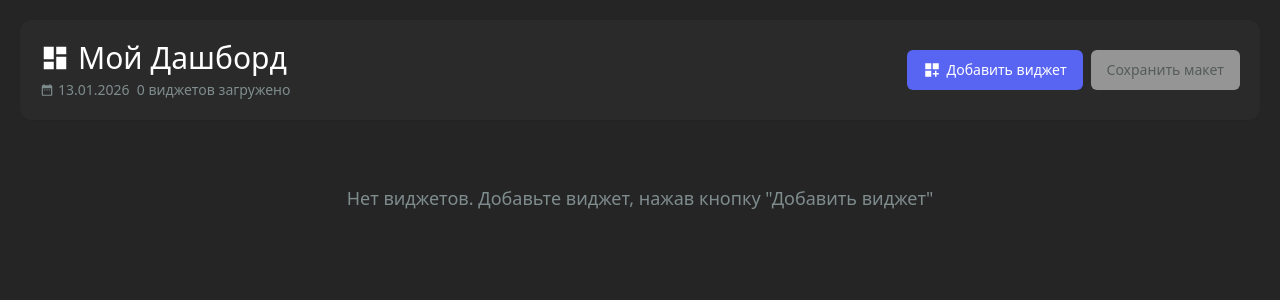
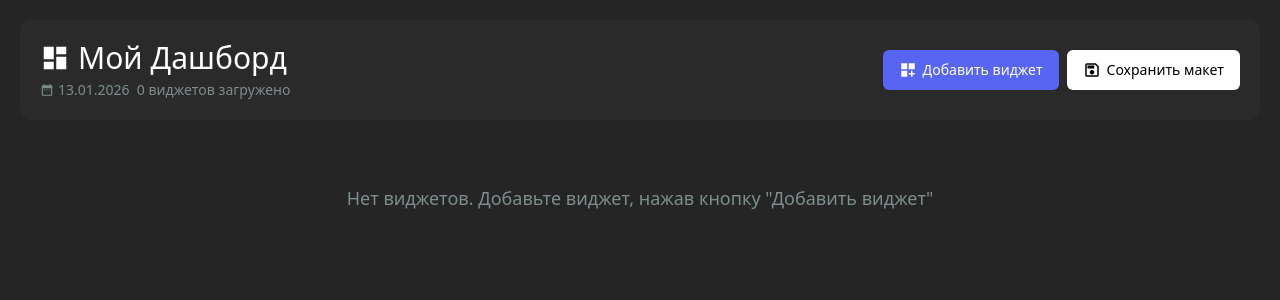
Before and after one commit to Web-Zhaba/react-dashboard-app, a React (Vite) app: page / in a window 1280 px wide. Shown: the top 300 px of the page. Built offline with nearby package versions, Linux system fonts and the light colour scheme.

Commit message:
Ver 0.9.2 'Save Layout function'

```diff
--- a/index.html
+++ b/index.html
@@ -2,7 +2,7 @@
 <html lang="ru">
   <head>
     <meta charset="UTF-8" />
-    <link rel="icon" type="image/svg+xml" href="/public/dashboard.svg" />
+    <link rel="icon" type="image/svg+xml" href="/dashboard.svg" />
     <meta name="viewport" content="width=device-width, initial-scale=1.0" />
     <title>DashApp</title>
   </head>
--- a/src/components/Layout/Dashboard.jsx
+++ b/src/components/Layout/Dashboard.jsx
@@ -6,10 +6,20 @@ import NewsWidget from '../Widgets/NewsWidget/NewsWidget';
 import { useEffect, useState, useCallback } from 'react';
 import { MdDashboard } from "react-icons/md";
 import MainModal from '../UI/Modal/MainModal';
-import { MdDateRange } from "react-icons/md";
+import { MdDateRange, MdOutlineSave } from "react-icons/md";
+
+const WIDGETS_STORAGE_KEY = 'dashboard-widgets';
 
 const Dashboard = () => {
-  const [widgets, setWidgets] = useState([]);
+  const [widgets, setWidgets] = useState(() => {
+    try {
+      const stored = localStorage.getItem(WIDGETS_STORAGE_KEY);
+      return stored ? JSON.parse(stored) : [];
+    } catch (error) {
+      console.error('Ошибка загрузки виджетов из localStorage:', error);
+      return [];
+    }
+  });
 
   // Функция добавления виджета (всё гуд)
   const handleAddWidget = (widgetType) => {
@@ -24,6 +34,16 @@ const Dashboard = () => {
 
     setWidgets(prev => [...prev, newWidget]);
   };
+
+  // Функция сохранения макета (списка и порядка расположения виджетов)
+  const saveLayout = useCallback(() => {
+    try {
+      localStorage.setItem(WIDGETS_STORAGE_KEY, JSON.stringify(widgets));
+      console.log('Макет сохранен:', widgets);
+    } catch (error) {
+      console.error('Ошибка сохранения в localStorage:', error);
+    }
+  }, [widgets]);
 
   // Функция удаления виджета
   const handleRemoveWidget = useCallback((widgetId) => {
@@ -71,10 +91,10 @@ const Dashboard = () => {
           onAddWidget={handleAddWidget}
           />
           <button
-          disabled={true}
-          className="bg-white text-sub-text-dark hover:bg-gray-300 hover:-translate-y-0.5 hover:shadow-2xs disabled:opacity-50 disabled:cursor-not-allowed flex items-center justify-center gap-1.5 rounded-md text-sm font-medium py-2 px-3 sm:py-2.5 sm:px-4 w-full sm:w-auto duration-200 text-xs sm:text-sm"
+          onClick={saveLayout}
+          className="cursor-pointer bg-white text-black hover:bg-gray-300 hover:-translate-y-0.5 hover:shadow-2xs disabled:opacity-50 disabled:cursor-not-allowed flex items-center justify-center gap-1.5 rounded-md text-sm font-medium py-2 px-3 sm:py-2.5 sm:px-4 w-full sm:w-auto duration-200 text-xs sm:text-sm"
           >
-            Сохранить макет
+            <MdOutlineSave className='text-base sm:text-lg' />Сохранить макет
           </button>
         </div>
       </header>
```
